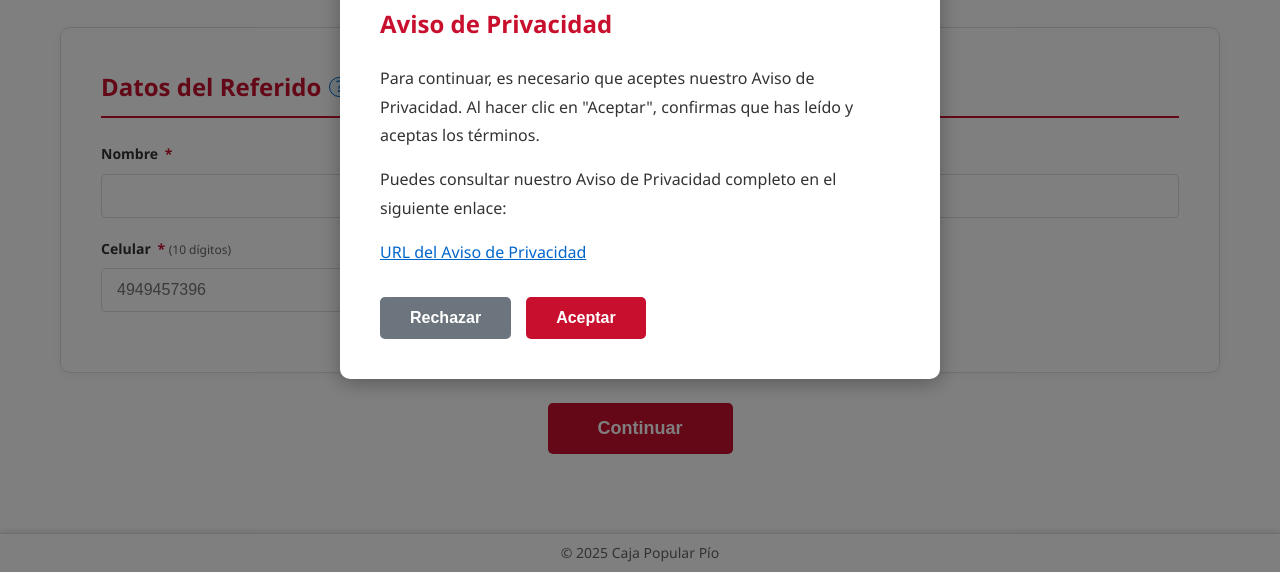
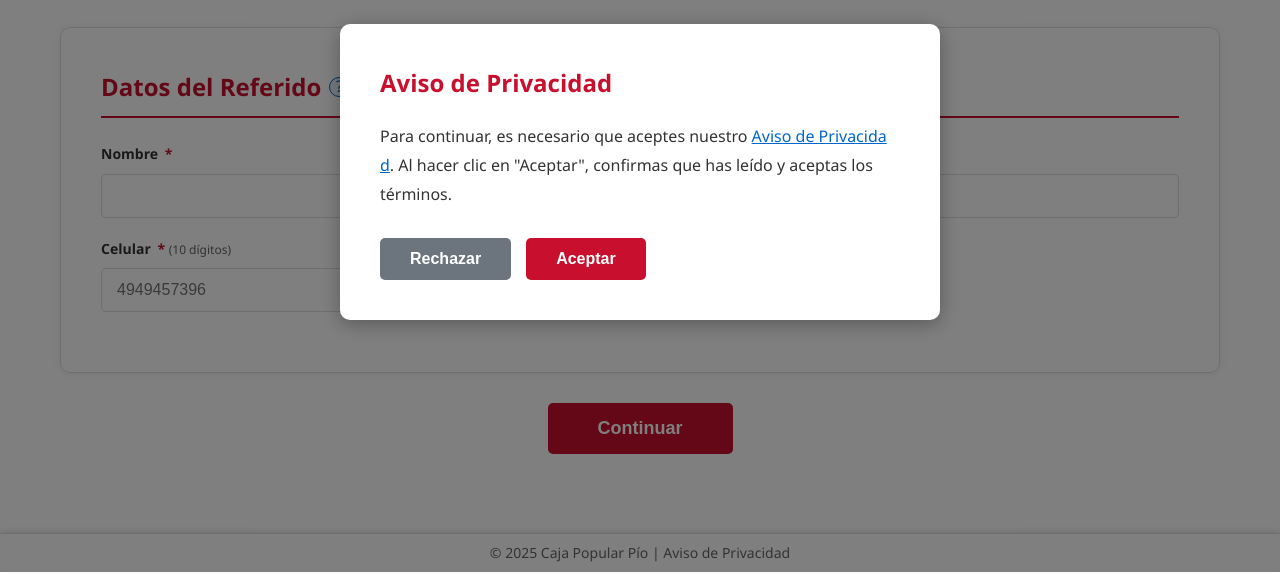
Before and after one commit to numiardo/referidospio, a plain HTML site: page index.html in a window 1280 px wide. Shown: the part 228-802 px from the top of the page. Drawn offline with Linux system fonts and the light colour scheme.

Commit message:
Add files via upload

```diff
--- a/index.html
+++ b/index.html
@@ -667,14 +667,8 @@
         <div class="privacy-modal-content">
             <h2>Aviso de Privacidad</h2>
             <p>
-                Para continuar, es necesario que aceptes nuestro Aviso de Privacidad.
+                Para continuar, es necesario que aceptes nuestro <a href="#" id="privacyLink" class="privacy-link" target="_blank">Aviso de Privacidad</a>.
                 Al hacer clic en "Aceptar", confirmas que has leído y aceptas los términos.
-            </p>
-            <p>
-                Puedes consultar nuestro Aviso de Privacidad completo en el siguiente enlace:
-            </p>
-            <p>
-                <a href="#" id="privacyLink" class="privacy-link" target="_blank">URL del Aviso de Privacidad</a>
             </p>
             <div class="privacy-buttons">
                 <button class="btn btn-secondary" onclick="rejectPrivacy()">Rechazar</button>
@@ -859,13 +853,13 @@
     <!-- Footer -->
     <footer>
         <div class="footer-content">
-            <p>&copy; 2025 <a href="https://www.cajapioxii.coop/" target="_blank" rel="noopener noreferrer">Caja Popular Pío</a></p>
+            <p>&copy; 2025 <a href="https://www.cajapioxii.coop/" target="_blank" rel="noopener noreferrer">Caja Popular Pío</a> | <a href="https://www.cajapioxii.coop/index.php/contacto/aviso-de-privacidad-caja-pio" target="_blank" rel="noopener noreferrer">Aviso de Privacidad</a></p>
         </div>
     </footer>
 
     <script>
         // URL del aviso de privacidad (debe ser proporcionado por el Socio)
-        const PRIVACY_URL = '#'; // Reemplazar con el URL real del aviso de privacidad
+        const PRIVACY_URL = 'https://www.cajapioxii.coop/index.php/contacto/aviso-de-privacidad-caja-pio';
 
         // URL de citas
         const APPOINTMENT_URL = 'https://citas.debmedia.com/#/company/Caja%20Popular%20Pio%20XII/branches';
@@ -874,7 +868,6 @@
         document.addEventListener('DOMContentLoaded', function() {
             // Configurar el enlace de privacidad
             document.getElementById('privacyLink').href = PRIVACY_URL;
-            document.getElementById('privacyLink').textContent = PRIVACY_URL !== '#' ? PRIVACY_URL : 'URL del Aviso de Privacidad';
 
             // Validación en tiempo real
             setupValidation();
```
